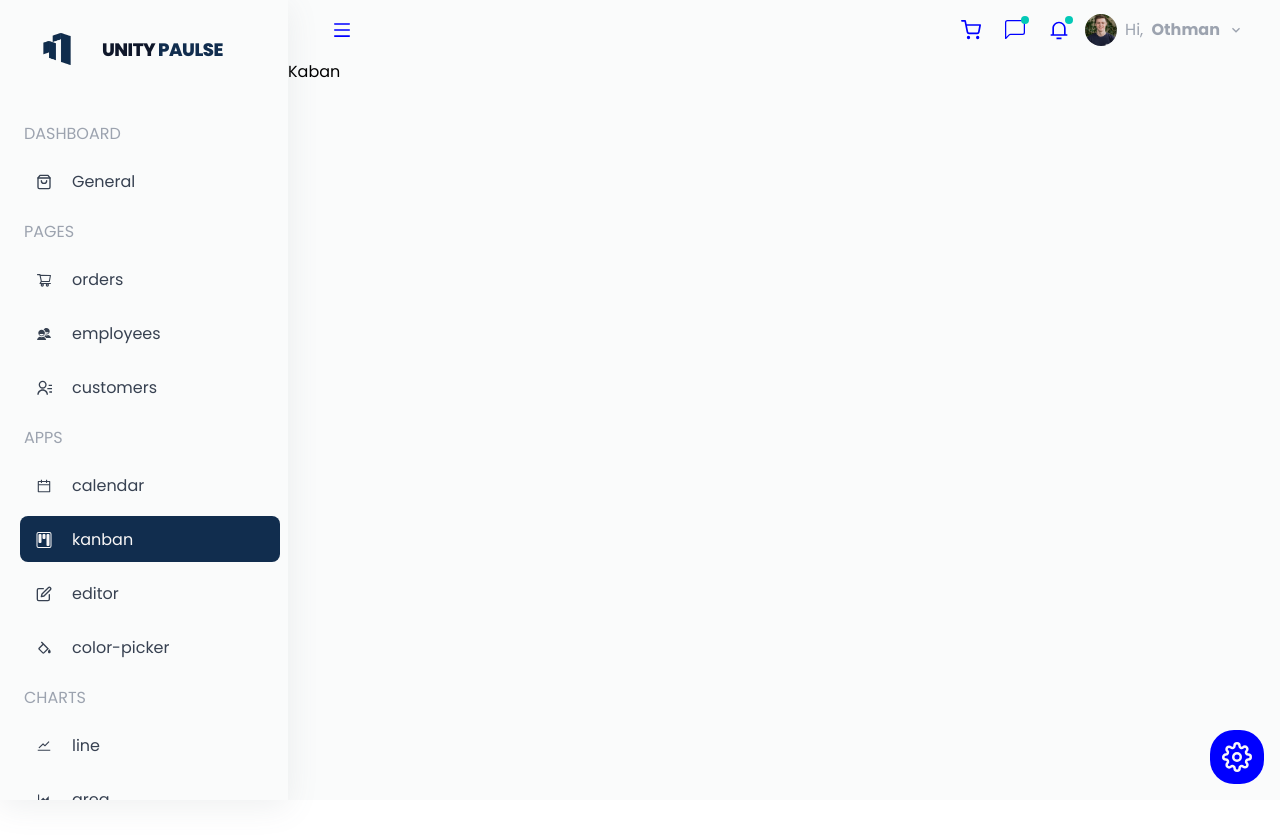
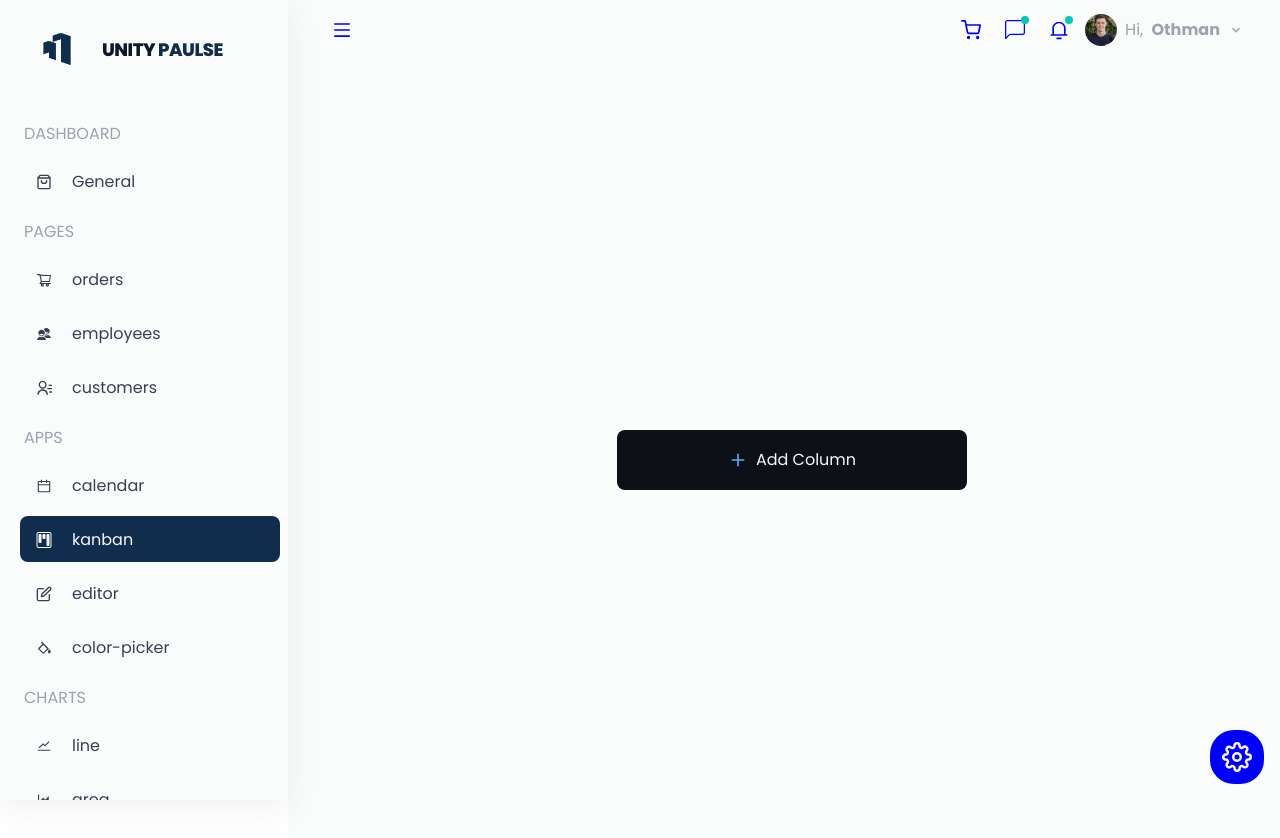
Before and after one commit to OthmanGh/UNITEYPULSE, a React (Vite) app in the folder frontend/: page /dashboard/kanban in a window 1280 px wide. Shown: the top 838 px of the page. Before the commit the page ends 800 px from the top, so only its background shows below. Built offline with nearby package versions, Linux system fonts and the light colour scheme.

Commit message:
Created Kanban Columns & added create and delete functionality

```diff
--- a/frontend/package.json
+++ b/frontend/package.json
@@ -10,6 +10,8 @@
     "preview": "vite preview"
   },
   "dependencies": {
+    "@dnd-kit/core": "^6.1.0",
+    "@dnd-kit/sortable": "^8.0.0",
     "@emotion/react": "^11.11.4",
     "@emotion/styled": "^11.11.5",
     "@fontsource/open-sans": "^5.0.28",
@@ -23,6 +25,7 @@
     "@gsap/react": "^2.1.1",
     "@mui/icons-material": "^5.15.15",
     "@mui/material": "^5.15.15",
+    "@types/react-beautiful-dnd": "^13.1.8",
     "chart.js": "^4.4.2",
     "framer-motion": "^11.1.7",
     "gsap": "^3.12.5",
--- a/frontend/src/constants/icons.ts
+++ b/frontend/src/constants/icons.ts
@@ -8,7 +8,10 @@ import { FcGoogle } from 'react-icons/fc';
 import { IoReturnUpBack } from 'react-icons/io5';
 import { FiSettings } from 'react-icons/fi';
 import { IoMdClose } from 'react-icons/io';
+import { IoMdAdd } from 'react-icons/io';
+
 import LogoImg from './../assets/Logo.png';
+import { FaRegTrashAlt } from 'react-icons/fa';
 
 export const Menu = CgMenuRight;
 export const Close = IoCloseSharp;
@@ -21,3 +24,5 @@ export const BackArrow = IoReturnUpBack;
 export const SettingsIcon = FiSettings;
 export const CloseIcon = IoMdClose;
 export const Logo = LogoImg;
+export const AddIcon = IoMdAdd;
+export const TrashIcon = FaRegTrashAlt;
--- /dev/null
+++ b/frontend/src/pages/Dashboard/components/ColumnContainer.tsx
@@ -0,0 +1,31 @@
+import { Id } from 'react-beautiful-dnd';
+import { TrashIcon } from '../../../constants/icons';
+import { Column } from '../pages/Kanban/types';
+
+interface Props {
+  column: Column;
+  deleteColumn: (id: Id) => void;
+}
+
+const ColumnContainer = (props: Props) => {
+  const { column, deleteColumn } = props;
+  return (
+    <div className="bg-blue-500 w-[350px] h-[500px] max-h-[500px rounded-md flex flex-col">
+      <div className="flex gap-2">
+        <div className="flex justify-center items-center bg-blue-800 px-2 py-1 text-sm rounded-full">0</div>
+
+        <div className="bg-blue-300 text-md h-[60px] cursor-grab rounded-md p-3 font-bold border-blue-600 ">{column.title}</div>
+
+        <button onClick={() => deleteColumn(column.id)}>
+          <TrashIcon />
+        </button>
+      </div>
+
+      <div className="flex flex-grow">Content</div>
+
+      <div>Footer</div>
+    </div>
+  );
+};
+
+export default ColumnContainer;
--- a/frontend/src/pages/Dashboard/pages/Kanban.tsx
+++ /dev/null
@@ -1,7 +0,0 @@
-import React from 'react';
-
-const Kanban = () => {
-  return <div>Kaban</div>;
-};
-
-export default Kanban;
--- /dev/null
+++ b/frontend/src/pages/Dashboard/pages/Kanban/Kanban.tsx
@@ -0,0 +1,50 @@
+import React, { useState } from 'react';
+import { AddIcon } from '../../../../constants/icons';
+import { Column } from './types';
+import ColumnContainer from '../../components/ColumnContainer';
+import { Id } from 'react-beautiful-dnd';
+
+const Kanban = () => {
+  const [columns, setColumns] = useState<Column[]>([]);
+
+  console.log(columns);
+  const generateId = () => {
+    return Math.floor(Math.random() * 10001);
+  };
+
+  const createNewColumn = () => {
+    const columnToAdd: Column = {
+      id: generateId(),
+      title: `Column ${columns.length + 1}`,
+    };
+
+    setColumns([...columns, columnToAdd]);
+  };
+
+  const handleDeleteColumn = (id: Id) => {
+    const filteredColumn = columns.filter((col) => col.id !== id);
+    setColumns(filteredColumn);
+  };
+
+  return (
+    <section className="flex m-auto min-h-screen w-full items-center overflow-x-auto overflow-y-auto px-[40px]">
+      <div className="m-auto flex gap-4">
+        <div className="flex gap-4">
+          {columns.map((col) => (
+            <ColumnContainer key={col.id} column={col} deleteColumn={handleDeleteColumn} />
+          ))}
+        </div>
+
+        <button
+          className="h-[60px] w-[350px] min-w-[350px] bg-darkbg cursor-pointer rounded-lg border-columnbg p-4 ring-rose-500 hover:ring-2 text-white flex gap-2 items-center justify-center"
+          onClick={() => createNewColumn()}
+        >
+          <AddIcon className="text-xl text-blue-400" />
+          Add Column
+        </button>
+      </div>
+    </section>
+  );
+};
+
+export default Kanban;
--- /dev/null
+++ b/frontend/src/pages/Dashboard/pages/Kanban/types.ts
@@ -0,0 +1,6 @@
+export type Id = string | number;
+
+export type Column = {
+  id: Id;
+  title: string;
+};
--- a/frontend/src/pages/Dashboard/pages/index.tsx
+++ b/frontend/src/pages/Dashboard/pages/index.tsx
@@ -14,7 +14,7 @@ import Customers from './Customers';
 import Editor from './Editor';
 import Employees from './Employees';
 import General from './General';
-import Kanban from './Kanban';
+import Kanban from './Kanban/Kanban';
 import Orders from './Orders';
 
 export { Area, Bar, ColorMapping, Financial, Line, Pie, Pyramid, Stacked, Calender, ColorPicker, Customers, Editor, Employees, General, Kanban, Orders };
--- a/frontend/src/utils/index.tsx
+++ b/frontend/src/utils/index.tsx
@@ -19,7 +19,7 @@ import Customers from '../pages/Dashboard/pages/Customers';
 import Editor from '../pages/Dashboard/pages/Editor';
 import Employees from '../pages/Dashboard/pages/Employees';
 import General from '../pages/Dashboard/pages/General';
-import Kanban from '../pages/Dashboard/pages/Kanban';
+import Kanban from '../pages/Dashboard/pages/Kanban/Kanban';
 import Orders from '../pages/Dashboard/pages/Orders';
 
 import Navbar from '../pages/Dashboard/components/Navbar';
--- a/frontend/tailwind.config.js
+++ b/frontend/tailwind.config.js
@@ -18,6 +18,8 @@ export default {
         white: '#F9F7F7',
         skyBlue: '#A8D9F2',
         lightSkyBlue: '#CDEEFF',
+        darkbg: '#0d1117',
+        columnbg: '#161c22',
 
         gradientDarkBlue: '#112D4E',
         gradientNormalBlue: '#3F72AF',
```
Also changed, not shown: 1 other file (tests, documents, lock files or other folders).
